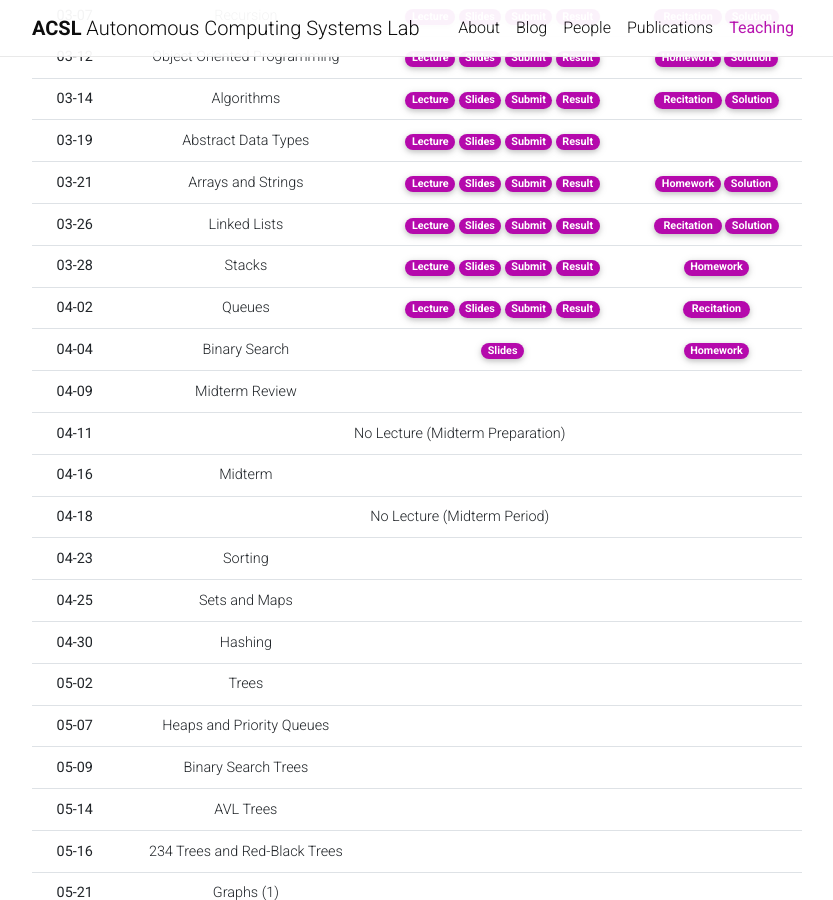
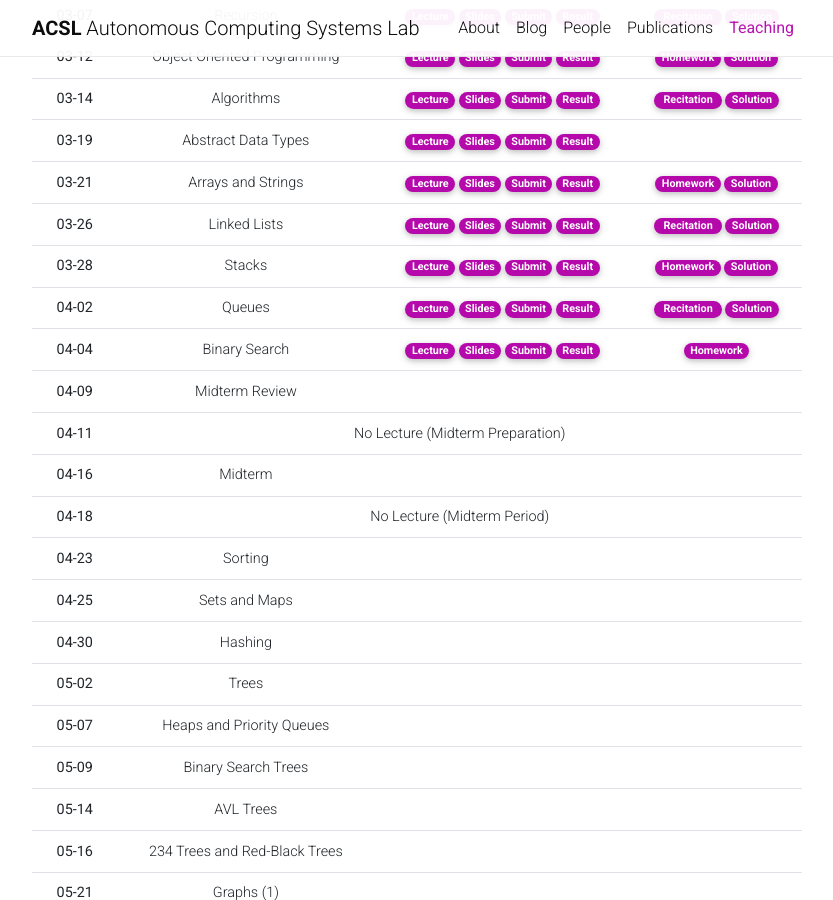
Before and after one commit to Uehwan/Uehwan.github.io, a Jekyll site: the page built from _teaching/datastruct24sp.md, in a window 1280 px wide and 900 px high, scrolled down 1285 px. Shown: the whole window, without its empty margins (223-1056 px from the left). Built offline with Jekyll 4.4.1, drawn with Linux system fonts in a browser that asks for light colours; nearby versions of some CDN libraries; comment, search, counter and statistics services are not loaded; a style sheet for code colours, icons or effects is not loaded.

Commit message:
04-04 post

```diff
--- a/_teaching/datastruct24sp.md
+++ b/_teaching/datastruct24sp.md
@@ -186,7 +186,7 @@
       </td>
       <td>
         <a href="https://colab.research.google.com/drive/1Z0_2u5ix1J7s86kH26wJuhDkkcwIw6ed?usp=sharing" target="_blank" class="badge badge-pill" style="background-color:#B509AC;">Homework</a>
-        <!--a href="https://colab.research.google.com/drive/1XIsNG2av85ooGmvPjWSx_XTkkoqKYxcv?usp=sharing" target="_blank" class="badge badge-pill" style="background-color:#B509AC;">Solution</a-->
+        <a href="https://colab.research.google.com/drive/1XIsNG2av85ooGmvPjWSx_XTkkoqKYxcv?usp=sharing" target="_blank" class="badge badge-pill" style="background-color:#B509AC;">Solution</a>
       </td>
     </tr>
     <tr>
@@ -200,16 +200,17 @@
       </td>
       <td>
         <a href="https://colab.research.google.com/drive/1ztWgWJ2q_YMWysph0Guasd5sR-cJjDyg?usp=sharing" target="_blank" class="badge badge-pill" style="background-color:#B509AC;">&nbsp;Recitation&nbsp;</a>
-        <!--a href="https://colab.research.google.com/drive/1n_6qA98QGnmcR4xlORT-uSkuM4yKoADo?usp=sharing" target="_blank" class="badge badge-pill" style="background-color:#B509AC;">Solution</a-->
+        <a href="https://colab.research.google.com/drive/1n_6qA98QGnmcR4xlORT-uSkuM4yKoADo?usp=sharing" target="_blank" class="badge badge-pill" style="background-color:#B509AC;">Solution</a>
       </td>
     </tr>
     <tr style="border-bottom: 1.5px solid lightgrey;">
       <th scope="row">04-04</th>
       <td>Binary Search</td>
       <td>
-        <!--a href="https://youtu.be/-b3ZbLb4G5w" target="_blank" class="badge badge-pill" style="background-color:#B509AC;">Recording</a-->
+        <a href="https://colab.research.google.com/drive/1Kqcnr82kA5SWC9HOO-si8UR6eXa9e5vo?usp=sharing" target="_blank" class="badge badge-pill" style="background-color:#B509AC;">Lecture</a>
         <a href="https://docs.google.com/presentation/d/1hYfPdLtV2iYj5-vElHoCST13NQB950T6cnU8b7Cftsg/edit?usp=sharing" target="_blank" class="badge badge-pill" style="background-color:#B509AC;">Slides</a>
-        <!--a href="https://colab.research.google.com/drive/124w8qUn9aBRAGFzn-AW9MSEMrMrUugyd?usp=sharing" target="_blank" class="badge badge-pill" style="background-color:#B509AC;">Codes</a-->
+        <a href="https://forms.gle/P9CTGhoY1RWEUfWYA" target="_blank" class="badge badge-pill" style="background-color:#B509AC;">Submit</a>
+        <a href="https://docs.google.com/spreadsheets/d/1YRqWlvafPJQhUi8sNmj1leRmI3-VsAohbpmcUN1kShc/edit?usp=sharing" target="_blank" class="badge badge-pill" style="background-color:#B509AC;">Result</a>
       </td>
       <td>
         <a href="https://colab.research.google.com/drive/1rWj_XlAvtdDJY9xzwBg_fg5jWoU84a8D?usp=sharing" target="_blank" class="badge badge-pill" style="background-color:#B509AC;">Homework</a>
```
